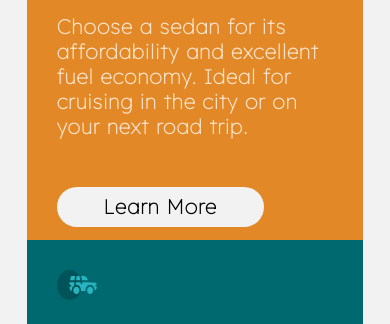
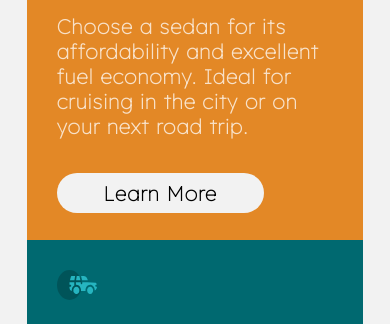
Before and after one commit to mdsameer1992/3-column-preview, a plain HTML site: page index.html in a window 390 px wide. Shown: the part 168-492 px from the top of the page. Drawn offline with Linux system fonts and the light colour scheme.

Commit message:
Update index.html

```diff
--- a/index.html
+++ b/index.html
@@ -112,8 +112,8 @@
                 display: block;
             }
             button {
-                margin-top: 10%;
-                margin-bottom: 0%;
+                margin-top: 5%;
+                margin-bottom: 5px;
                 font-size:20px;
             }
             h1 {
```
